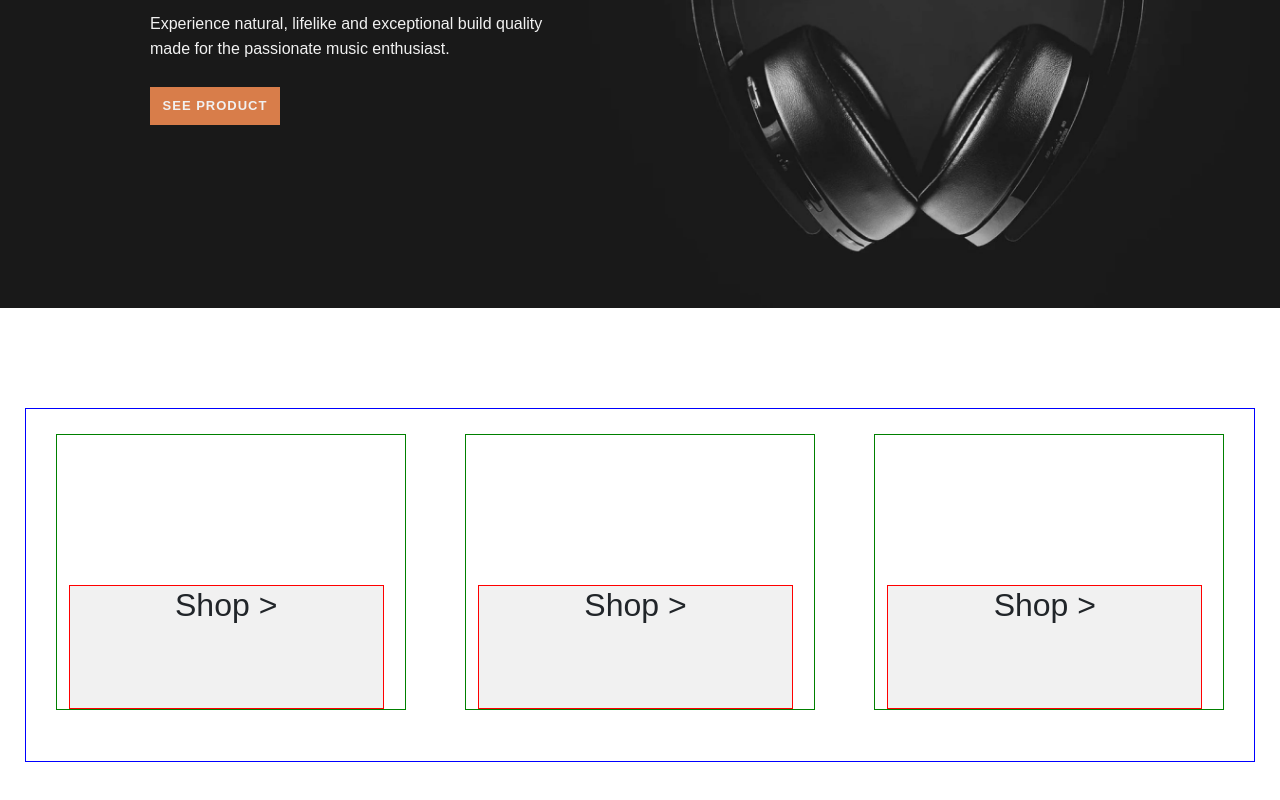
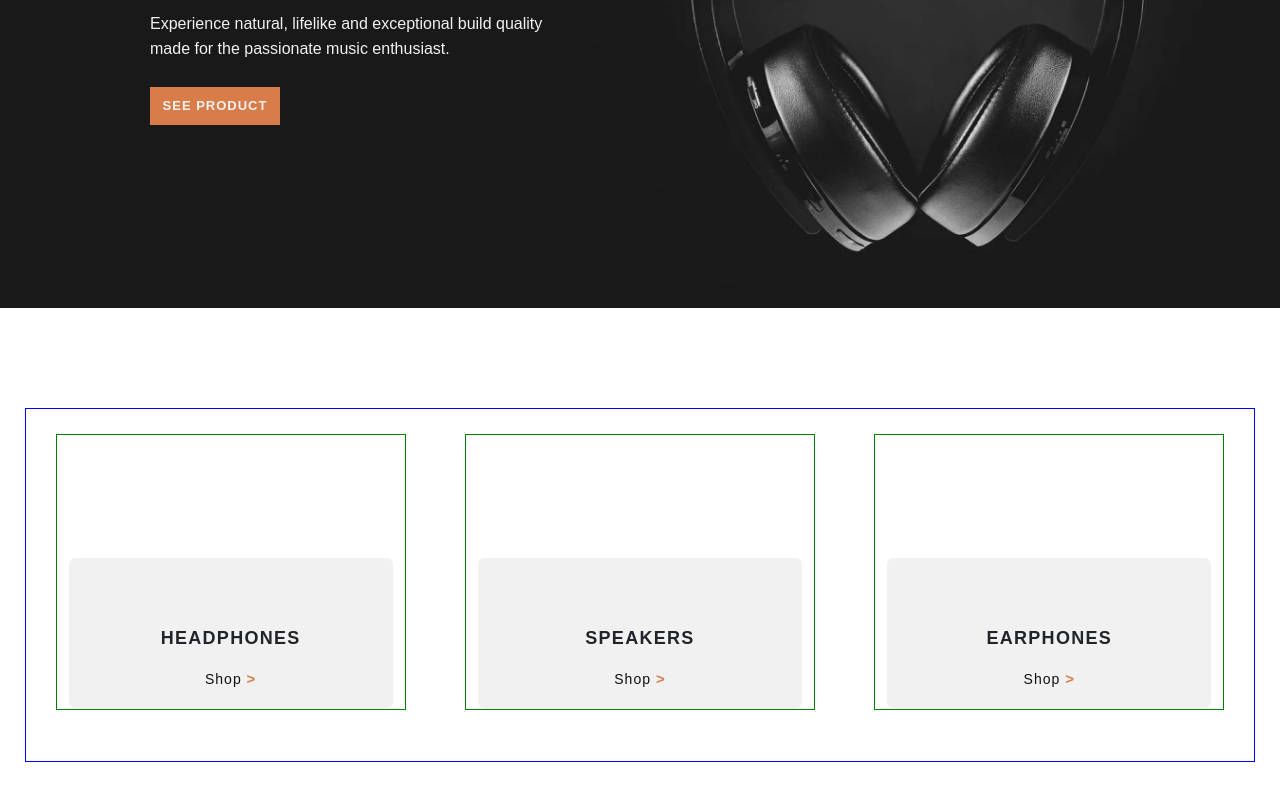
Before and after one commit to IreeHale/audiophile-site, a Next.js app in the folder audio/: page / in a window 1280 px wide. Shown: the part 458-1258 px from the top of the page. Built offline with nearby package versions, Linux system fonts and the light colour scheme.

Commit message:
adding more styles to shop link sections

```diff
--- a/audio/src/app/globals.scss
+++ b/audio/src/app/globals.scss
@@ -115,11 +115,38 @@ $fourth-color: #FAFAFA;
 
             .shop-link{
                 background-color: #F1F1F1;
-                border: 1px solid red;
-                margin-top: 150px;
-                width: 315px;
-                height: 124px;
                 text-align: center;
+                margin-top: 123px;
+                height: 150px;
+                width: 324px;
+                border-radius: 6px;
+                padding-top: 70px;
+
+                h1{
+                    font-weight: bold;
+                    font-size: 18px;
+                    letter-spacing: 1.29px;
+                    text-transform: uppercase;
+                    margin-bottom: 20px;
+                }
+
+                a{
+                    text-decoration: none;
+                    color: $second-color;
+                    cursor: pointer;
+
+                    h2{
+                        letter-spacing: 1px;
+                        font-size: 14px;
+                        font-weight: thin;
+                    }
+                }
+
+                span{
+                    color: $first-color;
+                    font-weight: bold;
+                    font-size: 15px !important;
+                }
             }
         }
     }
--- a/audio/src/app/page.js
+++ b/audio/src/app/page.js
@@ -41,17 +41,20 @@ export default function Home() {
         <div className="link-container row">
           <div className="link">
             <div className="shop-link">
-              <a><h2>Shop <span>&gt;</span></h2></a>
+            <h1>headphones</h1>
+              <a className="quick-link"><h2>Shop <span>&gt;</span></h2></a>
             </div>
           </div>
           <div className="link">
             <div className="shop-link">
-              <a><h2>Shop <span>&gt;</span></h2></a>
+            <h1>speakers</h1>
+              <a className="quick-link"><h2>Shop <span>&gt;</span></h2></a>
             </div>
           </div>
           <div className="link">
             <div className="shop-link">
-              <a><h2>Shop <span>&gt;</span></h2></a>
+            <h1>earphones</h1>
+              <a className="quick-link"><h2>Shop <span>&gt;</span></h2></a>
             </div>
           </div>
         </div>
```
